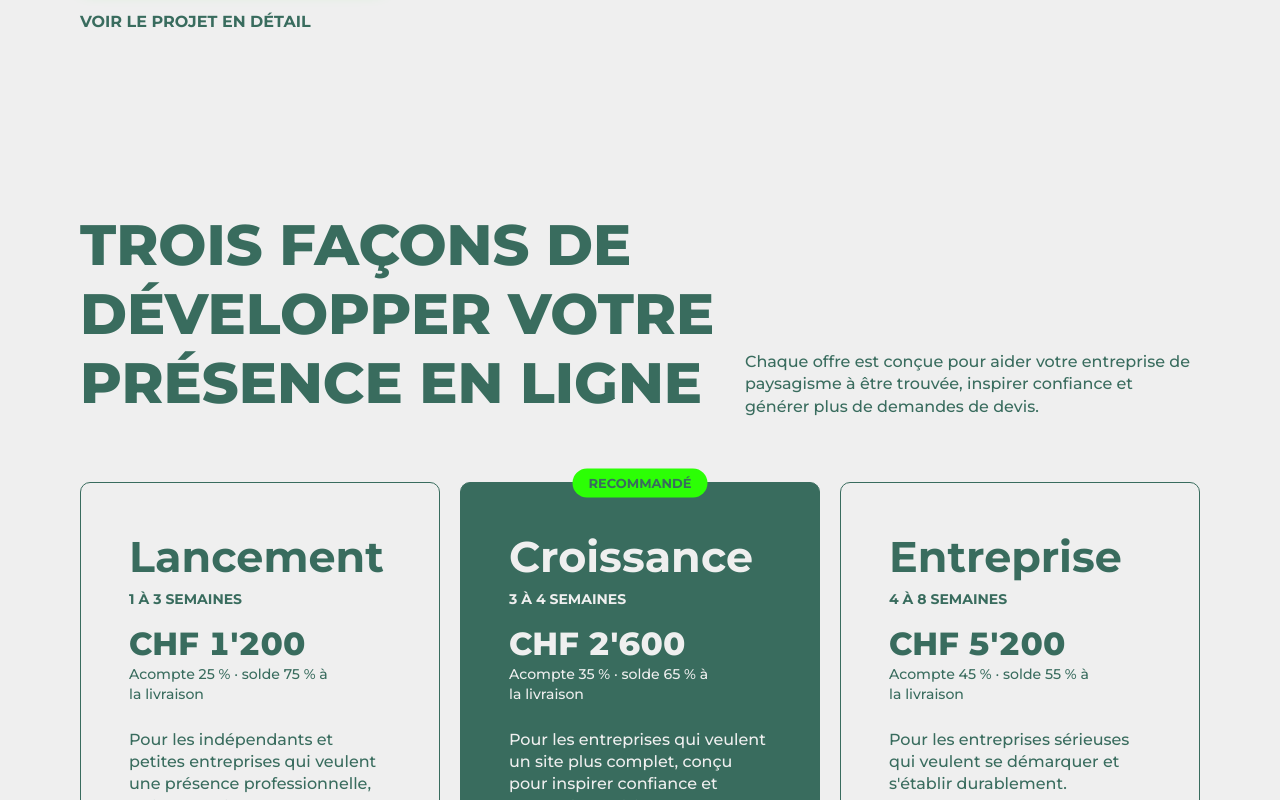
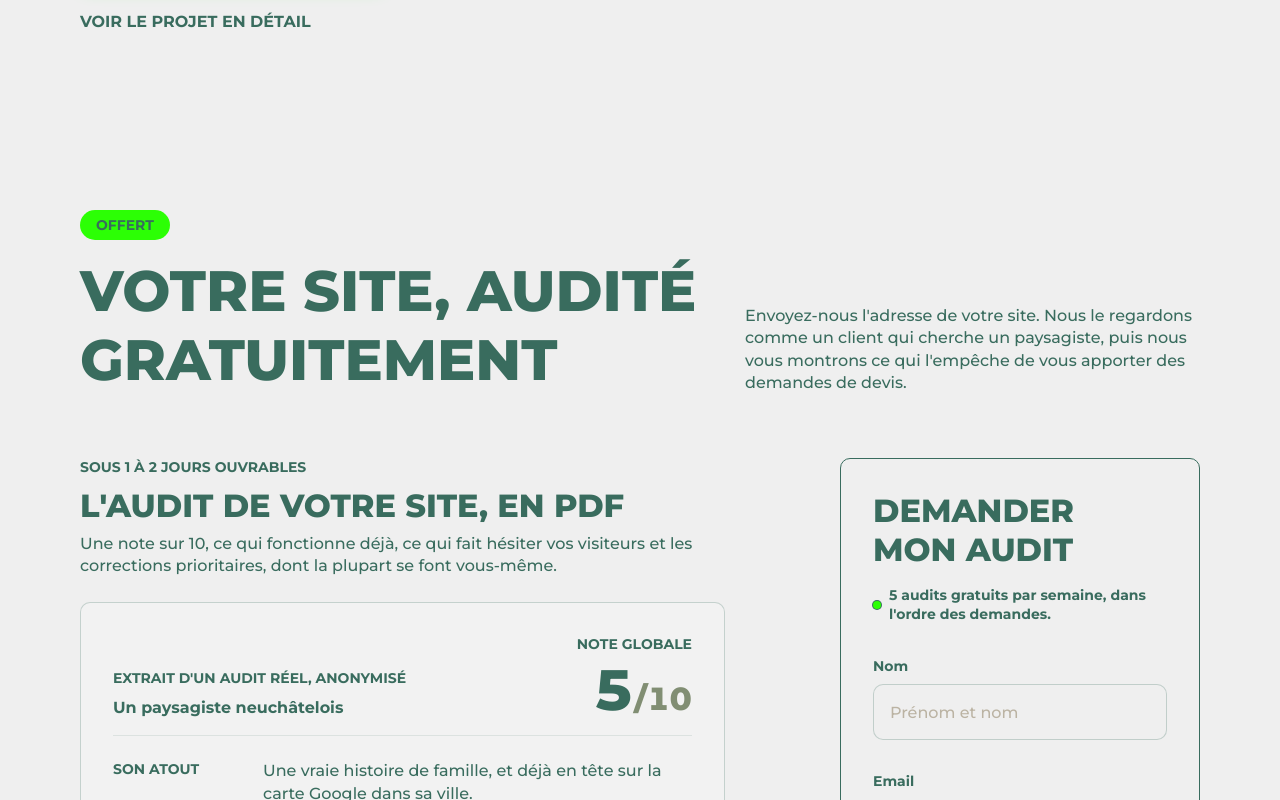
Before and after one commit to xmrgoat/studiopwi, a Next.js app: page / in a window 1280 px wide. Shown: the part 1500-2300 px from the top of the page. Built offline with nearby package versions, Linux system fonts and the light colour scheme; no server answers.

Commit message:
feat(audit): place the audit section after the case study

```diff
--- a/src/app/page.tsx
+++ b/src/app/page.tsx
@@ -3,6 +3,7 @@ import Footer from "@/components/layout/Footer";
 import ScrollProgress from "@/components/ui/ScrollProgress";
 import Hero from "@/components/sections/Hero";
 import CaseStudies from "@/components/sections/CaseStudies";
+import Audit from "@/components/sections/Audit";
 import Services from "@/components/sections/Services";
 import WhyUs from "@/components/sections/WhyUs";
 import Process from "@/components/sections/Process";
@@ -27,6 +28,7 @@ export default function HomePage() {
       <main id="main">
         <Hero />
         <CaseStudies />
+        <Audit />
         <Services />
         <WhyUs />
         <Process />
```
